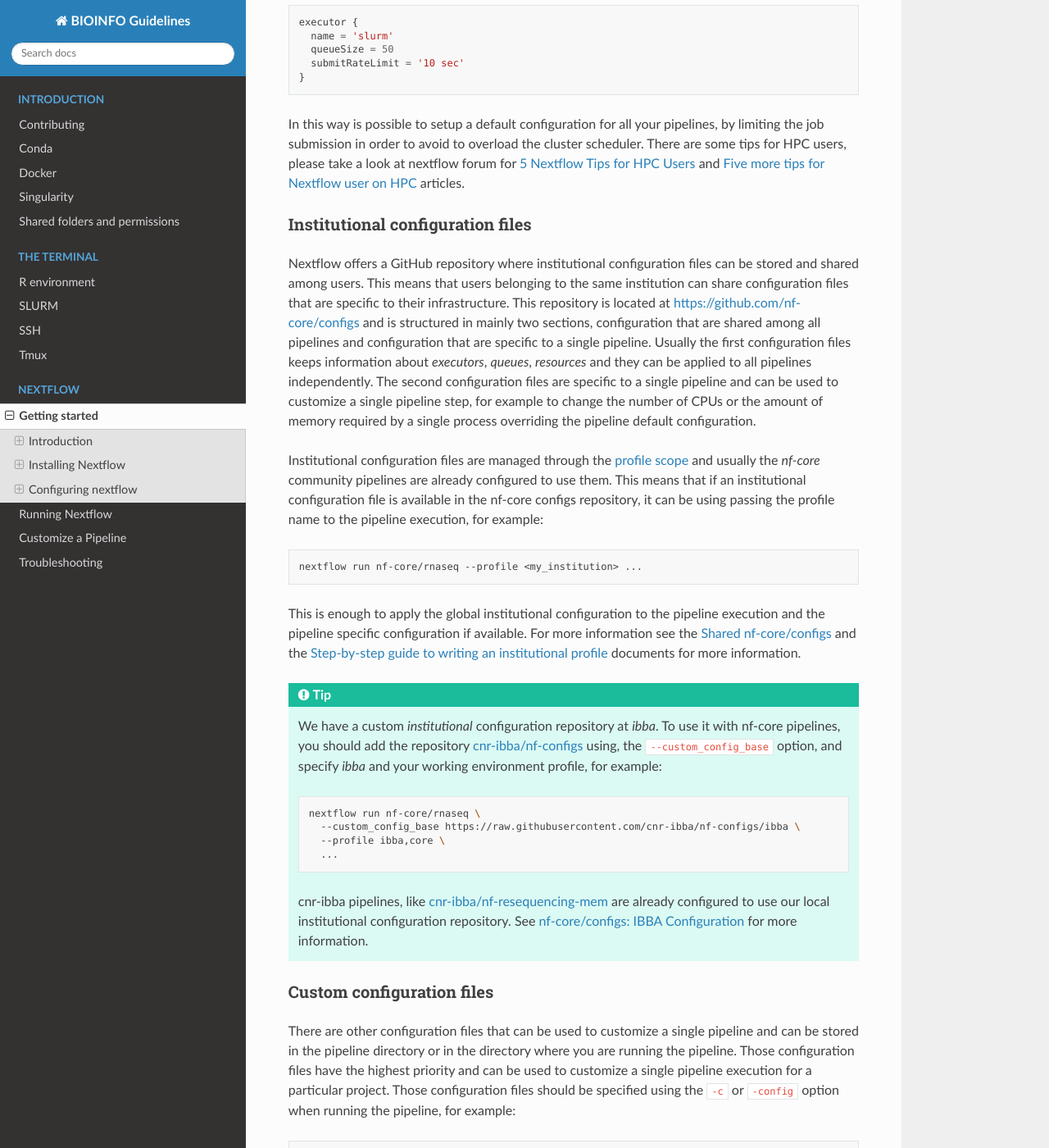
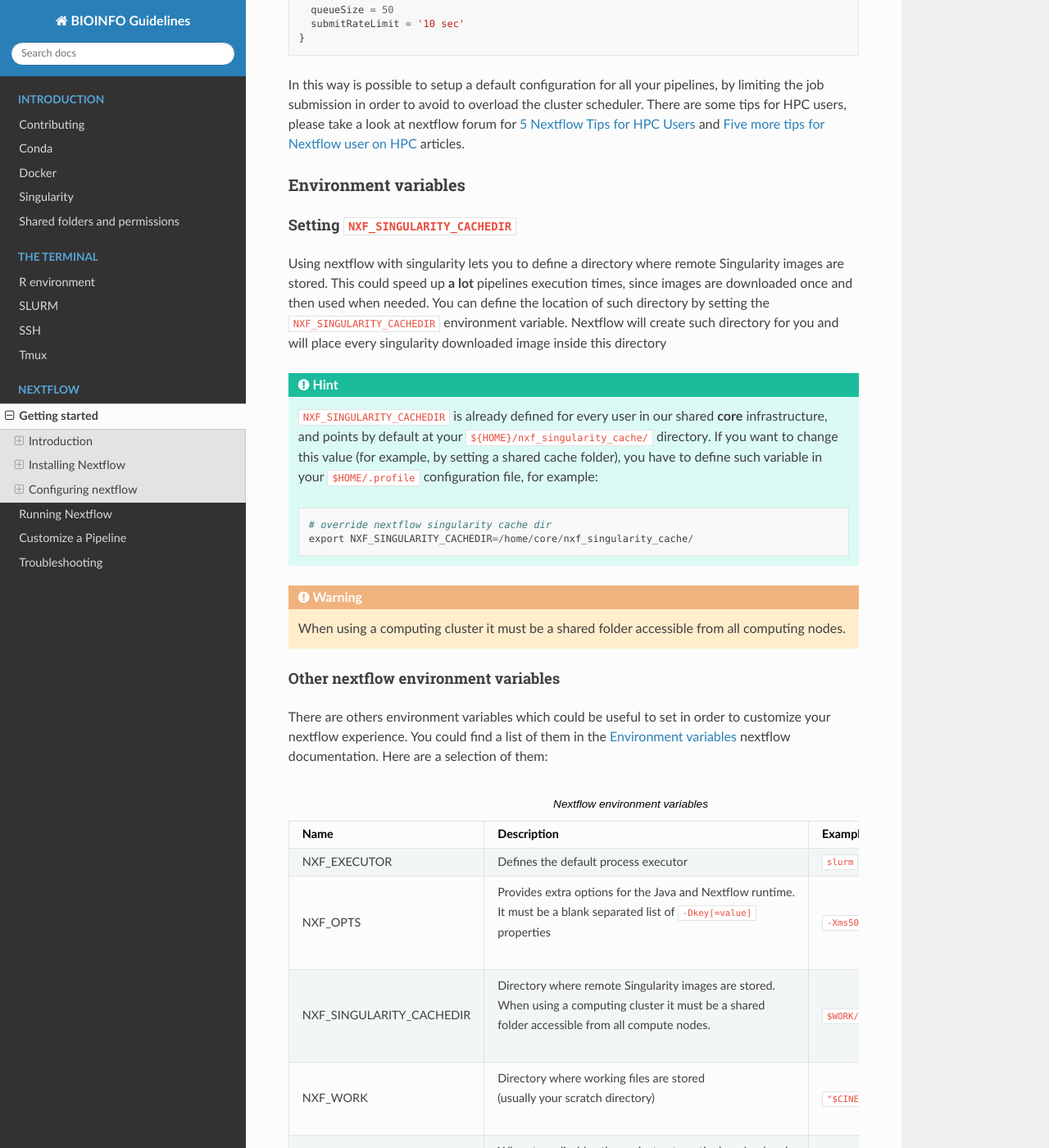
Before and after one commit to cnr-ibba/BIOINFO-guidelines, a Sphinx documentation site: the page built from docs/nextflow/getting-started.rst, in a window 1280 px wide and 1400 px high, scrolled down 3503 px. Shown: the whole window at 82% size. Built offline with Sphinx 7.4.7 and the Read the Docs theme 3.1.0, drawn with Linux system fonts in a browser that asks for light colours; some of the changed text lies outside the part shown.

Commit message:
:truck: move configuration files stuff into customize document

```diff
--- a/docs/nextflow/getting-started.rst
+++ b/docs/nextflow/getting-started.rst
@@ -181,87 +181,6 @@ There are some tips for HPC users, please take a look at nextflow forum for
 and `Five more tips for Nextflow user on HPC <https://www.nextflow.io/blog/2021/5-more-tips-for-nextflow-user-on-hpc.html>`__
 articles.
 
-Institutional configuration files
-~~~~~~~~~~~~~~~~~~~~~~~~~~~~~~~~~
-
-Nextflow offers a GitHub repository where institutional configuration files can
-be stored and shared among users. This means that users belonging to the same
-institution can share configuration files that are specific to their infrastructure.
-This repository is located at `<https://github.com/nf-core/configs>`__ and is
-structured in mainly two sections, configuration that are shared among all pipelines
-and configuration that are specific to a single pipeline. Usually the first configuration
-files keeps information about *executors*, *queues*, *resources* and
-they can be applied to all pipelines independently. The second
-configuration files are specific to a single pipeline and can be used to customize
-a single pipeline step, for example to change the number of CPUs or the amount of memory
-required by a single process overriding the pipeline default configuration.
-
-Institutional configuration files are managed through the
-`profile scope <https://www.nextflow.io/docs/latest/config.html#config-profiles>`__
-and usually the *nf-core* community pipelines are already configured to use them.
-This means that if an institutional configuration file is available in the nf-core
-configs repository, it can be using passing the profile name to the pipeline execution,
-for example:
-
-.. code-block:: bash
-
-  nextflow run nf-core/rnaseq --profile <my_institution> ...
-
-This is enough to apply the global institutional configuration to the pipeline execution
-and the pipeline specific configuration if available. For more information
-see the
-`Shared nf-core/configs <https://nf-co.re/docs/usage/getting_started/configuration#shared-nf-coreconfigs>`__
-and the `Step-by-step guide to writing an institutional profile <https://nf-co.re/docs/tutorials/use_nf-core_pipelines/writing_institutional_profiles>`__
-documents for more information.
-
-.. tip::
-
-  We have a custom *institutional* configuration repository at *ibba*. To use it
-  with nf-core pipelines, you should add the repository
-  `cnr-ibba/nf-configs <https://github.com/cnr-ibba/nf-configs/>`__ using, the
-  ``--custom_config_base`` option, and specify `ibba` and your working environment
-  profile, for example:
-
-  .. code-block:: bash
-
-    nextflow run nf-core/rnaseq \
-      --custom_config_base https://raw.githubusercontent.com/cnr-ibba/nf-configs/ibba \
-      --profile ibba,core \
-      ...
-
-  cnr-ibba pipelines, like `cnr-ibba/nf-resequencing-mem <https://github.com/cnr-ibba/nf-resequencing-mem>`__
-  are already configured to use our local institutional configuration repository.
-  See `nf-core/configs: IBBA Configuration <https://github.com/cnr-ibba/nf-configs/blob/ibba/docs/ibba.md>`__
-  for more information.
-
-Custom configuration files
-~~~~~~~~~~~~~~~~~~~~~~~~~~
-
-There are other configuration files that can be used to customize a single pipeline
-and can be stored in the pipeline directory or in the directory where you are running
-the pipeline. Those configuration files have the highest priority and can be used
-to customize a single pipeline execution for a particular project. Those configuration
-files should be specified using the ``-c`` or ``-config`` option when running the pipeline,
-for example:
-
-.. code-block:: bash
-
-  nextflow run nf-core/rnaseq -c custom.config ...
-
-.. warning::
-
-  Name your custom configuration file with a name different from the default
-  ``nextflow.config`` file: this configuration file will be automatically loaded
-  by nextflow if found in your working directory.
-
-In the section :ref:`Configuring a pipeline <configuring-a-pipeline>` of this
-documentation we provide some examples of how to customize a pipeline configuration.
-More information about configuration customization can be found in the official
-nextflow `Configuration <https://www.nextflow.io/docs/latest/config.html>`__.
-The reference of all configuration options could be found at nextflow
-`Configuration options <https://www.nextflow.io/docs/latest/reference/config.html>`__
-reference.
-
 Environment variables
 ~~~~~~~~~~~~~~~~~~~~~
 
```
Also changed, not shown: docs/nextflow/customize.rst (+74 -29 lines).
